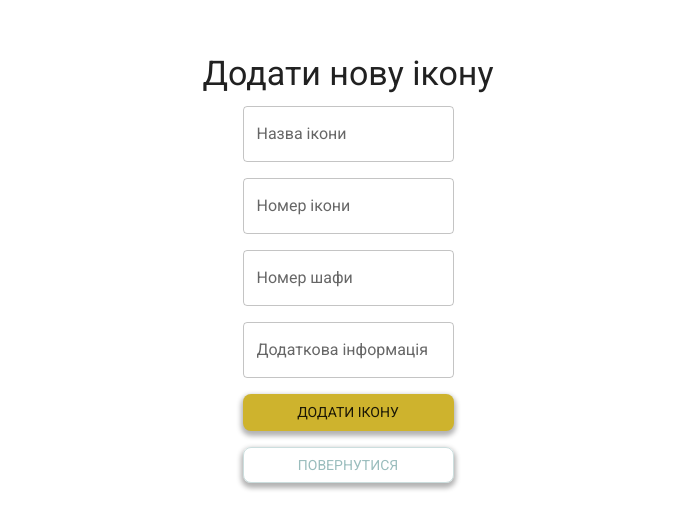
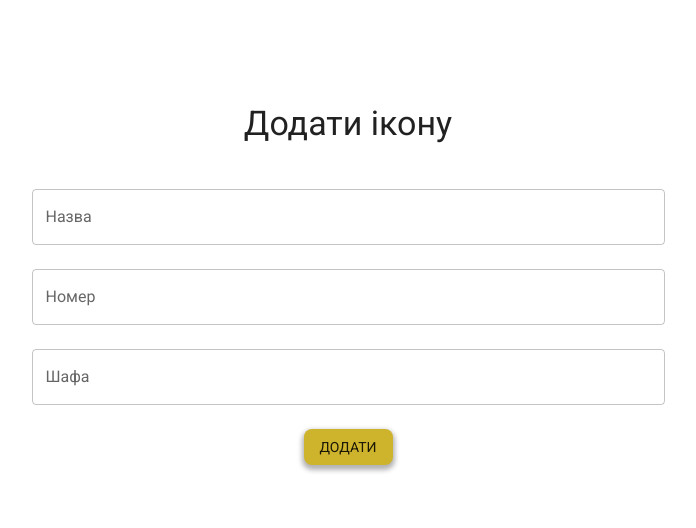
Before and after one commit to sergvinn1/Icon, a React (Vite) app: page /add-icon in a window 1280 px wide. Shown: the part 132-660 px from the top of the page, without its empty margins (292-988 px from the left). Built offline with nearby package versions, Linux system fonts and the light colour scheme.

Commit message:
fix 110125-1

```diff
--- a/src/components/AddIcon.jsx
+++ b/src/components/AddIcon.jsx
@@ -1,83 +1,75 @@
 import { useState } from 'react';
-import { TextField, Button, Container, Typography, Box, CircularProgress } from '@mui/material';
-import { useNavigate } from 'react-router-dom';
+import { collection, addDoc } from 'firebase/firestore';
 import { db } from '../firebaseConfig';
-import { collection, addDoc } from 'firebase/firestore';
-import { toast } from 'react-toastify';
+import { generateKeywords } from '../generateKeywords'; // Імпортуємо функцію
+import { Container, TextField, Button, Box, Typography } from '@mui/material';
+import { ToastContainer, toast } from 'react-toastify';
+import 'react-toastify/dist/ReactToastify.css';
 
 const AddIcon = () => {
   const [name, setName] = useState('');
   const [number, setNumber] = useState('');
   const [cabinet, setCabinet] = useState('');
-  const [info, setInfo] = useState('');
-  const [loading, setLoading] = useState(false);
-  const navigate = useNavigate();
 
-  const handleAddIcon = async () => {
-    if (!name || !number || !cabinet) {
-      toast.error('Будь ласка, заповніть обов\'язкові поля.');
-      return;
-    }
-
-    setLoading(true);
-
+  const handleSubmit = async (e) => {
+    e.preventDefault();
+    const keywords = generateKeywords(name); // Генеруємо ключові слова
+    console.log('Generated Keywords:', keywords); // Додаємо лог для перевірки ключових слів
     try {
       await addDoc(collection(db, 'icons'), {
         name,
         number,
         cabinet,
-        info,
+        keywords, // Додаємо ключові слова до документа
       });
+      toast.success('Ікону успішно додано!');
       setName('');
       setNumber('');
       setCabinet('');
-      setInfo('');
-      toast.success('Ікону додано успішно!');
-      navigate('/');
     } catch (error) {
-      console.error('Помилка при додаванні ікони: ', error);
-      toast.error('Сталася помилка при додаванні ікони.');
-    } finally {
-      setLoading(false);
+      console.error('Помилка при додаванні документа:', error);
+      toast.error('Помилка при додаванні ікони.');
     }
   };
 
   return (
     <Container>
+      <ToastContainer />
+      <Box sx={{ display: 'flex', flexDirection: 'column', alignItems: 'center', gap: 2, marginTop: 4 }}>
         <Typography variant="h4" gutterBottom>
-        Додати нову ікону
+          Додати ікону
         </Typography>
-      <Box component="form" sx={{ display: 'flex', flexDirection: 'column', gap: 2 }}>
+        <form onSubmit={handleSubmit} style={{ width: '100%' }}>
           <TextField
-          label="Назва ікони"
-          fullWidth
+            label="Назва"
             value={name}
             onChange={(e) => setName(e.target.value)}
+            variant="outlined"
+            fullWidth
+            margin="normal"
           />
           <TextField
-          label="Номер ікони"
-          fullWidth
+            label="Номер"
             value={number}
             onChange={(e) => setNumber(e.target.value)}
+            variant="outlined"
+            fullWidth
+            margin="normal"
           />
           <TextField
-          label="Номер шафи"
-          fullWidth
+            label="Шафа"
             value={cabinet}
             onChange={(e) => setCabinet(e.target.value)}
+            variant="outlined"
+            fullWidth
+            margin="normal"
           />
-        <TextField
-          label="Додаткова інформація"
-          fullWidth
-          value={info}
-          onChange={(e) => setInfo(e.target.value)}
-        />
-        <Button variant="contained" color="primary" onClick={handleAddIcon} disabled={loading}>
-          {loading ? <CircularProgress size={24} /> : 'Додати ікону'}
+          <Box sx={{ display: 'flex', justifyContent: 'center', marginTop: 2 }}>
+            <Button type="submit" variant="contained" color="primary">
+              Додати
             </Button>
-        <Button variant="outlined" color="secondary" onClick={() => navigate('/')}>
-          Повернутися
-        </Button>
+          </Box>
+        </form>
       </Box>
     </Container>
   );
--- a/src/components/EditIcon.jsx
+++ b/src/components/EditIcon.jsx
@@ -64,7 +64,7 @@ const EditIcon = () => {
       <ToastContainer />
       <Box sx={{ display: 'flex', flexDirection: 'column', alignItems: 'center', gap: 2, marginTop: 4 }}>
         <Typography variant="h4" gutterBottom>
-          Редагувати Ікону
+          Редагувати
         </Typography>
         <form onSubmit={handleSubmit} style={{ width: '100%' }}>
           <TextField
--- a/src/components/Home.jsx
+++ b/src/components/Home.jsx
@@ -97,7 +97,7 @@ const Home = () => {
           WebkitTextFillColor: 'transparent',
         }}
       >
-        Пошук ікон
+        Ікони
       </Typography>
       <Box sx={{ display: 'flex', flexDirection: 'column', alignItems: 'center', gap: 2, marginBottom: 3 }}>
         <Box sx={{ display: 'flex', flexDirection: { xs: 'column', sm: 'row' }, gap: 2, justifyContent: 'center', width: '100%' }}>
--- a/src/components/Search.jsx
+++ b/src/components/Search.jsx
@@ -1,5 +1,5 @@
 import { useState, useEffect, useCallback } from 'react';
-import { Container, TextField, Grid, Box, Typography, Button } from '@mui/material';
+import { Container, TextField, Grid, Box, Typography } from '@mui/material';
 import { useNavigate } from 'react-router-dom';
 import { collection, getDocs, query, where } from 'firebase/firestore';
 import { db } from '../firebaseConfig';
@@ -81,9 +81,6 @@ const Search = () => {
           value={number}
           onChange={(e) => setNumber(e.target.value)}
         />
-        <Button variant="outlined" color="secondary" onClick={() => navigate('/')}>
-          Повернутися
-        </Button>
         {results.length === 1 ? (
           <Box sx={{ width: '100%' }}>
             <IconCard
--- /dev/null
+++ b/src/generateKeywords.js
@@ -0,0 +1,28 @@
+// generateKeywords.js
+
+/**
+ * Функція для створення суфіксів слова
+ * @param {string} word - Слово, для якого потрібно створити суфікси
+ * @returns {string[]} - Масив суфіксів слова
+ */
+const generateSuffixes = (word) => {
+    const suffixes = [];
+    for (let i = 0; i < word.length; i++) {
+      suffixes.push(word.slice(i).toLowerCase());
+    }
+    return suffixes;
+  };
+
+  /**
+   * Функція для генерації ключових слів з назви іконки
+   * @param {string} name - Назва іконки
+   * @returns {string[]} - Масив ключових слів
+   */
+  export const generateKeywords = (name) => {
+    const words = name.toLowerCase().split(' ').filter(word => word.length >= 3);
+    let keywords = [];
+    words.forEach(word => {
+      keywords = keywords.concat(generateSuffixes(word));
+    });
+    return keywords;
+  };
```
Lines whose indentation alone changed are shown as unchanged.
